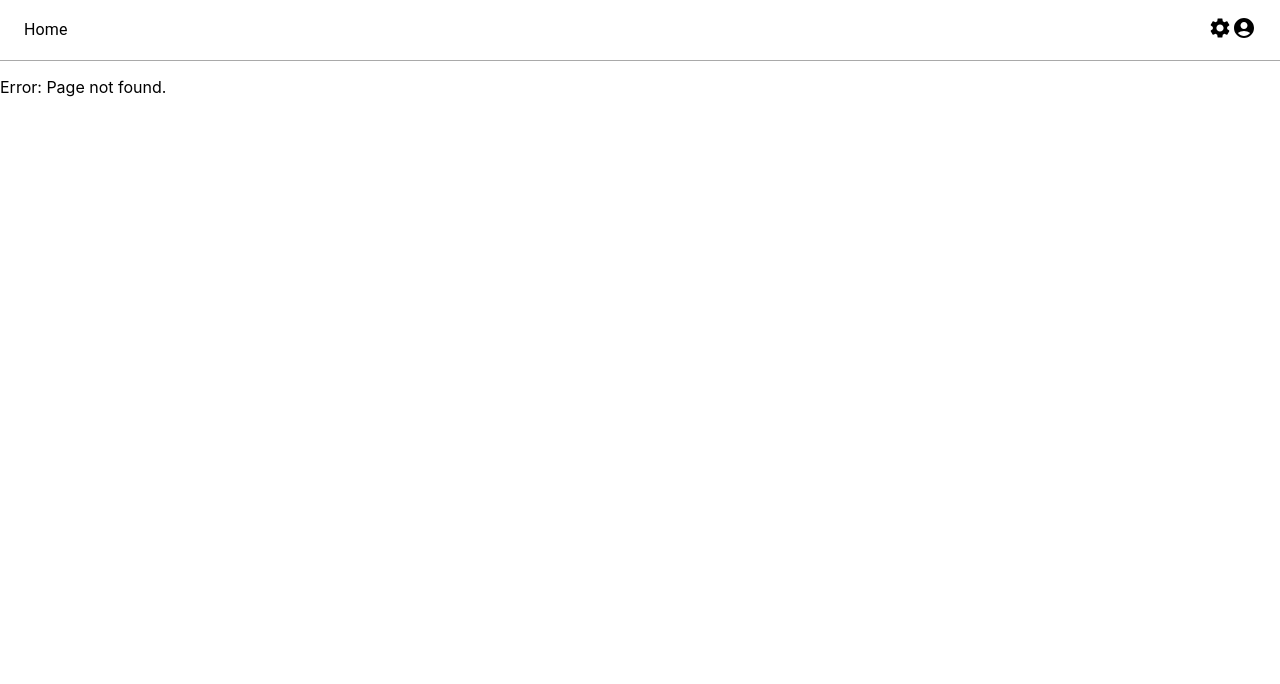
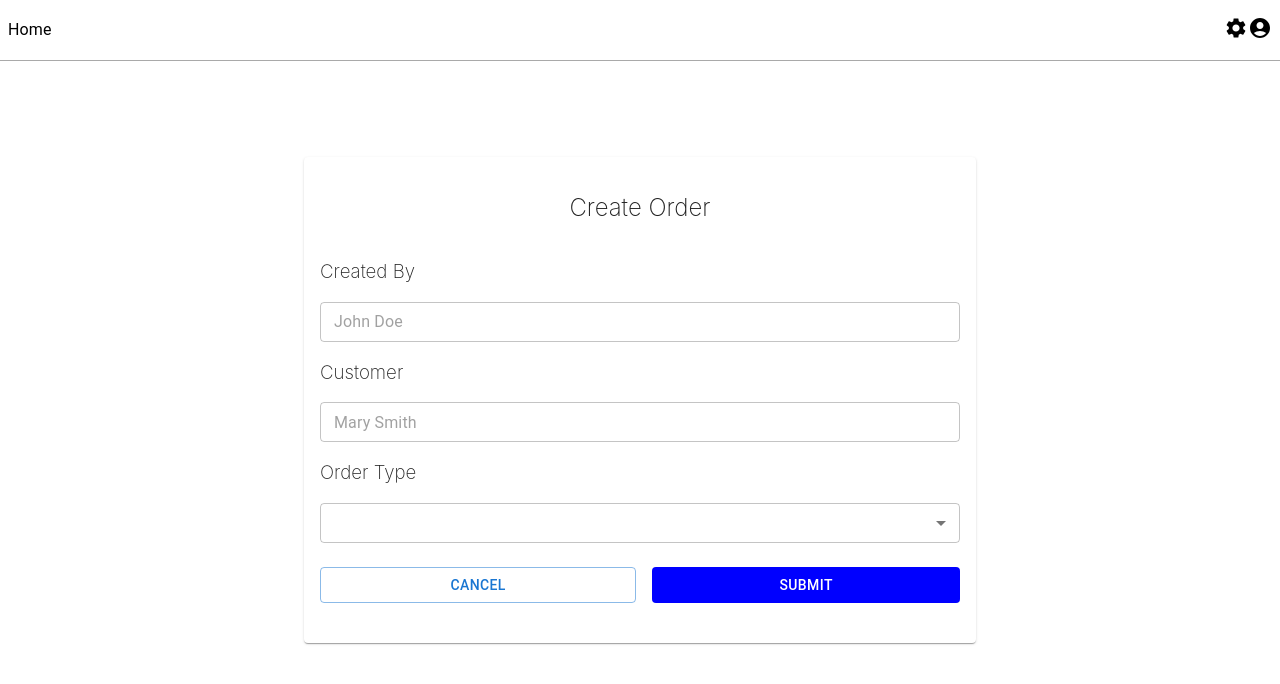
Before and after one commit to ralrafie96/coding-challenge-red-tech, a React (Create React App) app: page /createOrder in a window 1280 px wide. Before the commit this address led to /404. Shown: the top 684 px of the page. Built offline with nearby package versions, Linux system fonts and the light colour scheme.

Commit message:
finalized application

```diff
--- a/package.json
+++ b/package.json
@@ -20,6 +20,8 @@
     "react-router-dom": "^6.25.1",
     "react-scripts": "5.0.1",
     "typescript": "^4.9.5",
+    "uuid": "^10.0.0",
+    "uuidv4": "^6.2.13",
     "web-vitals": "^2.1.4"
   },
   "scripts": {
--- a/src/App.css
+++ b/src/App.css
@@ -1,12 +1,117 @@
+.app {
+  height: 100dvh;
+  overflow-x: hidden;
+}
+
 .nav-bar {
+  position: absolute;
+  top: 0;
+  width: 100%;
+  z-index: 10;
   display: flex;
   flex-direction: row;
   justify-content: space-between;
   align-items: center;
-  padding: 1rem;
+  padding: 1rem 0;
   border-bottom: 1px solid #a9a9a9;
+  background-color: white;
 }
 
 .nav-bar-left, .nav-bar-right {
   margin: 0 0.5rem;
 }
+
+.nav-bar-left {
+  cursor: pointer;
+}
+
+.dashboard-container {
+  margin-top: 4rem;
+}
+
+.customer-search-bar-btn {
+  margin: 0;
+}
+
+.filter-bar {
+  border-bottom: 1px solid #a9a9a9;
+  padding: 0.5rem;
+  display: flex;
+  flex-direction: row;
+  justify-content: flex-start;
+  align-items: center;
+  gap: 0.5rem;
+}
+
+.filter-bar-select {
+  width: 15rem;
+}
+
+.order-table-container {
+  overflow-x: auto;
+}
+
+.create-order-container {
+  display: flex;
+  justify-content: center;
+  align-items: center;
+  height: 100%;
+}
+
+.create-order-card {
+  padding: 1rem;
+  width: 100%;
+  max-width: 40rem;
+  margin: 1rem;
+  display: flex;
+  flex-direction: column;
+  justify-content: space-between;
+  align-items: center;
+}
+
+.create-order-field-container, .create-order-field {
+  width: 100%;
+}
+
+.create-order-btns {
+  margin: 1.5rem;
+  width: 100%;
+  display: flex;
+  justify-content: space-between;
+  align-items: center;
+  gap: 1rem;
+}
+
+.create-order-btn {
+  width: 100%;
+}
+
+h2, h3 {
+  font-weight: 200;
+}
+
+@media (width<=1000px) {
+  .filter-bar {
+    flex-direction: column;
+  }
+
+  .customer-search-container {
+    width: 100%;
+  }
+
+  .customer-search-input-field {
+    width: 80%;
+  }
+
+  .customer-search-bar-btn {
+    width: 100%;
+  }
+
+  .customer-search-bar-btn-sm {
+    width: 20%;
+  }
+
+  .filter-bar-select {
+    width: 100%;
+  }
+}
--- a/src/App.tsx
+++ b/src/App.tsx
@@ -2,15 +2,16 @@ import { BrowserRouter } from 'react-router-dom';
 import './App.css';
 import { RtRoutes } from './components/rtRoutes/rtRoutes';
 import { NavBar } from './components/navBar/navBar';
+import { Box } from '@mui/material';
 
 function App() {
     return (
-        <>
+        <Box className="app">
             <BrowserRouter>
                 <NavBar />
                 <RtRoutes />
             </BrowserRouter>
-        </>
+        </Box>
     );
 }
 
--- a/src/components/navBar/navBar.tsx
+++ b/src/components/navBar/navBar.tsx
@@ -4,11 +4,13 @@ import React from 'react'
 import { Box, Typography, Icon } from '@mui/material';
 import SettingsIcon from '@mui/icons-material/Settings';
 import AccountCircleIcon from '@mui/icons-material/AccountCircle';
+import { useNavigate } from 'react-router-dom';
 
 export const NavBar = () => {
+    const navigate = useNavigate()
     return (
         <Box className='nav-bar'>
-            <Box className='nav-bar-left'>
+            <Box className='nav-bar-left' onClick={() => navigate('/dashboard')}>
                 <Typography>Home</Typography>
             </Box>
             <Box className='nav-bar-right'>
--- a/src/components/orderTable/orderTable.tsx
+++ b/src/components/orderTable/orderTable.tsx
@@ -1,7 +1,10 @@
-import { Box, Button, Checkbox, InputLabel, MenuItem, Paper, Select, SelectChangeEvent, Table, TableBody, TableCell, TableContainer, TableHead, TablePagination, TableRow, TextField } from '@mui/material';
+import { Box, Button, Checkbox, Input, InputLabel, MenuItem, Paper, Select, SelectChangeEvent, Table, TableBody, TableCell, TableContainer, TableHead, TablePagination, TableRow, TextField } from '@mui/material';
 import React, { useEffect, useState } from 'react'
 import AxiosClient from '../../utils/axiosClient';
 import SearchIcon from '@mui/icons-material/Search';
+import AddIcon from '@mui/icons-material/Add';
+import DeleteIcon from '@mui/icons-material/Delete';
+import { useNavigate } from 'react-router-dom';
 
 interface Order {
     orderId: string;
@@ -13,16 +16,21 @@ interface Order {
 
 export const OrderTable = () => {
 
+    const navigate = useNavigate()
+
     const [rows, setRows] = useState<Order[]>([])
     const [filteredRows, setFilteredRows] = useState<Order[]>([])
+    const [rowCount, setRowCount] = useState<number>(0)
     const [page, setPage] = useState<number>(0)
     const [rowsPerPage, setRowsPerPage] = useState<number>(5)
     const [ordersSelected, setOrdersSelected] = useState<Order[]>([])
     const [orderType, setOrderType] = useState<string>('')
+    const [searchText, setSearchText] = useState<string>('')
+    const [customerSearch, setCustomerSearch] = useState<string>('')
 
     const handleAllOrdersSelected = (e: React.ChangeEvent<HTMLInputElement>) => {
         if (!!e.target.checked) {
-            setOrdersSelected(rows)
+            setOrdersSelected(filteredRows)
         } else {
             setOrdersSelected([])
         }
@@ -47,6 +55,21 @@ export const OrderTable = () => {
 
     const handleOrderTypeChange = (e: SelectChangeEvent<string>) => {
         setOrderType(e.target.value)
+        setPage(0)
+    }
+
+    const handleCustomerChange = () => {
+        console.log(searchText)
+        setCustomerSearch(searchText)
+        setPage(0)
+    }
+
+    const handleDelete = async () => {
+        const deleteIds = ordersSelected.filter((item) => item.orderId).map((item) => item.orderId)
+        const results = await AxiosClient.post('https://red-candidate-web.azurewebsites.net/api/Orders/Delete', deleteIds)
+        setOrdersSelected([])
+        setRows(rows.filter((item) => !deleteIds.includes(item.orderId)))
+        setPage(0)
     }
 
     useEffect(() => {
@@ -59,16 +82,25 @@ export const OrderTable = () => {
     }, [])
 
     useEffect(() => {
-        setFilteredRows(rows.slice(page * rowsPerPage, page * rowsPerPage + rowsPerPage))
-    }, [rows, page, rowsPerPage])
+        let filtRows: Order[] = rows.filter((row) => row.orderType === orderType || orderType === '').filter((row) => row.customerName === customerSearch || customerSearch === '')
+        setFilteredRows(filtRows.slice(page * rowsPerPage, page * rowsPerPage + rowsPerPage))
+        setRowCount(filtRows.length)
+    }, [rows, orderType, customerSearch, page, rowsPerPage])
 
     return (
         <TableContainer component={Paper}>
-            <Box>
-                <TextField />
-                <Button><SearchIcon /></Button>
-                <InputLabel>Order Type</InputLabel>
+            <Box className='filter-bar'>
+                <Box className="customer-search-container">
+                    <TextField className="customer-search-input-field" size='small' placeholder='Customer Search' value={searchText} onChange={(e) => setSearchText(e.target.value)} />
+                    <Button style={{ background: 'blue' }} size='large' className='customer-search-bar-btn-sm' onClick={handleCustomerChange}><SearchIcon style={{ color: 'white' }} /></Button>
+                </Box>
+                <Button style={{ background: 'blue', color: 'white' }} size='large' className='customer-search-bar-btn' onClick={() => navigate('/createOrder')}><AddIcon style={{ color: 'white' }} /> Create Order</Button>
+                <Button style={{ background: 'blue', color: 'white' }} size='large' className='customer-search-bar-btn' onClick={handleDelete}><DeleteIcon style={{ color: 'white' }} /> Delete Selected</Button>
                 <Select
+                    className='filter-bar-select'
+                    placeholder='Order Type'
+                    defaultValue=''
+                    size='small'
                     value={orderType}
                     label="Order Type"
                     onChange={handleOrderTypeChange}
@@ -79,10 +111,11 @@ export const OrderTable = () => {
                     )}
                 </Select>
             </Box>
-            <Table>
+            <Box className='order-table-container'>
+                <Table className='order-table'>
                     <TableHead>
                         <TableRow>
-                        <TableCell><Checkbox checked={ordersSelected.length == rows.length} onChange={(e) => handleAllOrdersSelected(e)} /></TableCell>
+                            <TableCell><Checkbox checked={ordersSelected.length == filteredRows.length} onChange={(e) => handleAllOrdersSelected(e)} /></TableCell>
                             <TableCell>Order ID</TableCell>
                             <TableCell align="right">Creation Date</TableCell>
                             <TableCell align="right">Created By</TableCell>
@@ -106,10 +139,11 @@ export const OrderTable = () => {
                         ))}
                     </TableBody>
                 </Table>
+            </Box>
             <TablePagination
                 rowsPerPageOptions={[5, 10, 25]}
                 component="div"
-                count={rows.length}
+                count={rowCount}
                 rowsPerPage={rowsPerPage}
                 page={page}
                 onPageChange={handlePageChange}
--- a/src/components/rtRoutes/rtRoutes.tsx
+++ b/src/components/rtRoutes/rtRoutes.tsx
@@ -2,12 +2,14 @@
 import { Navigate, Routes, Route } from 'react-router-dom'
 import { NotFound } from '../../pages/notFound/notFound'
 import { Dashboard } from '../../pages/dashboard/dashboard'
+import { CreateOrder } from '../../pages/createOrder/createOrder'
 
 export const RtRoutes = () => {
     return (
         <Routes>
             <Route path="/" element={<Navigate to="/dashboard" />} />
             <Route path="/dashboard" element={<Dashboard />} />
+            <Route path="/createOrder" element={<CreateOrder />} />
             <Route path="/404" element={<NotFound />} />
             <Route path="*" element={<Navigate to="/404" replace />} />
         </Routes>
--- /dev/null
+++ b/src/pages/createOrder/createOrder.tsx
@@ -0,0 +1,74 @@
+import { Box, Button, MenuItem, Paper, Select, TextField, Typography } from '@mui/material'
+import AxiosClient from '../../utils/axiosClient';
+import React, { useId, useState } from 'react'
+import { useNavigate } from 'react-router-dom'
+import { v4 } from 'uuid';
+
+export const CreateOrder = () => {
+
+    const navigate = useNavigate()
+
+    const OrderTypeLst = [
+        'PurchaseOrder',
+        'Standard',
+        'ReturnOrder',
+        'SaleOrder',
+        'TransferOrder'
+    ]
+
+    const [createdBy, setCreatedBy] = useState('')
+    const [customer, setCustomer] = useState('')
+    const [orderType, setOrderType] = useState('')
+
+    const handleSubmit = async () => {
+        let id = v4()
+        console.log(id)
+        console.log([createdBy, customer, orderType])
+        let date = new Date()
+        let dateString = `${date.getDay()}, ${date.getDate()} ${date.getMonth()} ${date.getFullYear()}`
+        const results = await AxiosClient.post('https://red-candidate-web.azurewebsites.net/api/Orders', {
+            "orderId": id,
+            "orderType": orderType,
+            "customerName": customer,
+            "createdDate": dateString,
+            "createdByUserName": createdBy
+        })
+        navigate('/dashboard')
+    }
+
+    return (
+        <Box className="create-order-container">
+            <Paper className="create-order-card">
+                <h2>Create Order</h2>
+                <Box className="create-order-field-container">
+                    <h3>Created By</h3>
+                    <TextField value={createdBy} onChange={(e) => setCreatedBy(e.target.value)} className="create-order-field" size="small" placeholder='John Doe' />
+                </Box>
+                <Box className="create-order-field-container">
+                    <h3>Customer</h3>
+                    <TextField value={customer} onChange={(e) => setCustomer(e.target.value)} className="create-order-field" size="small" placeholder='Mary Smith' />
+                </Box>
+                <Box className="create-order-field-container">
+                    <h3>Order Type</h3>
+                    <Select
+                        className='create-order-field'
+                        defaultValue=''
+                        size='small'
+                        value={orderType}
+                        label="Order Type"
+                        onChange={(e) => setOrderType(e.target.value)}
+                    >
+                        <MenuItem key={`${null}-${-1}`} value={''}>None</MenuItem>
+                        {OrderTypeLst.filter((value, index, self) => self.indexOf(value) === index).map((value, index) =>
+                            <MenuItem key={`${value}-${index}`} value={value}>{value}</MenuItem>
+                        )}
+                    </Select>
+                </Box>
+                <Box className="create-order-btns">
+                    <Button variant='outlined' className="create-order-btn" onClick={() => navigate('/dashboard')}>Cancel</Button>
+                    <Button style={{ color: 'white', background: 'blue' }} className="create-order-btn" onClick={handleSubmit}>Submit</Button>
+                </Box>
+            </Paper>
+        </Box>
+    )
+}
--- a/src/pages/dashboard/dashboard.tsx
+++ b/src/pages/dashboard/dashboard.tsx
@@ -1,8 +1,11 @@
+import { Box } from "@mui/material"
 import { OrderTable } from "../../components/orderTable/orderTable"
 
 
 export const Dashboard = () => {
     return (
-        <OrderTable />
+        <Box className="dashboard-container" >
+            <OrderTable />
+        </Box>
     )
 }
```
Also changed, not shown: 1 other file (tests, documents, lock files or other folders). Lines whose indentation alone changed are shown as unchanged.
